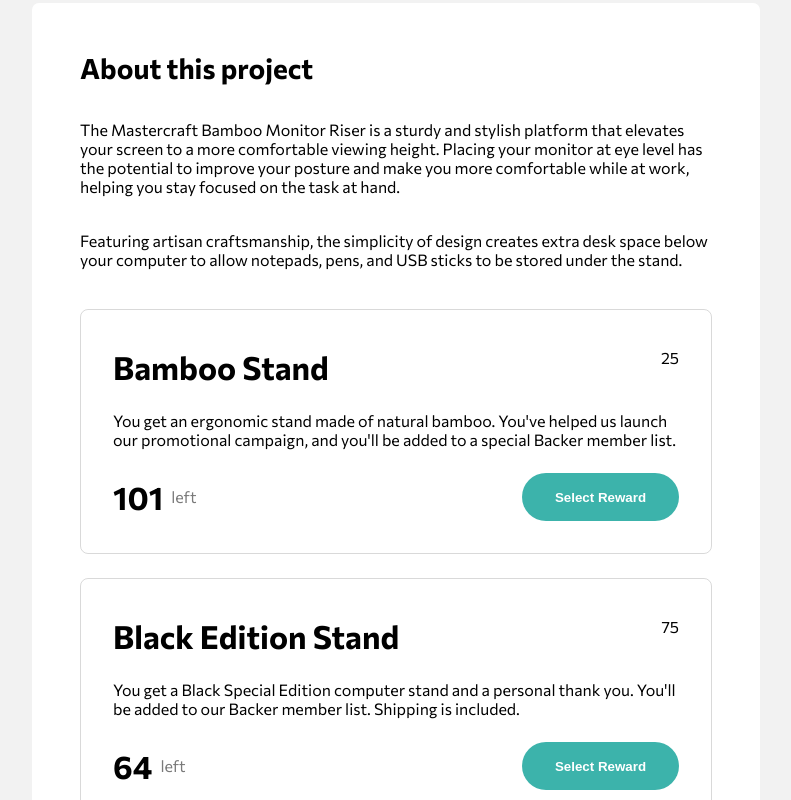
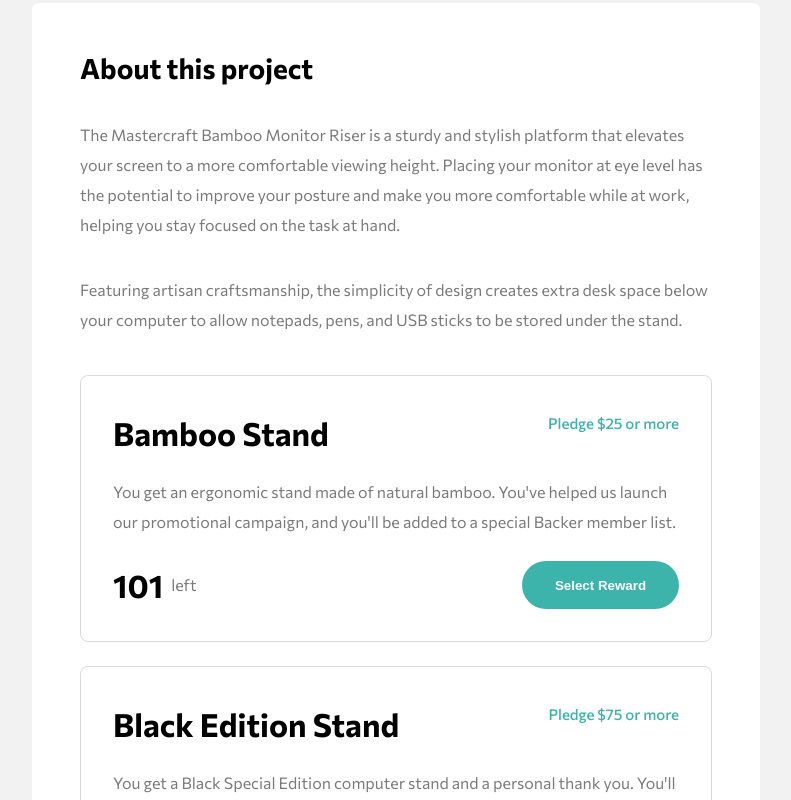
Before and after one commit to mdashfaque-mamdu-au17/crowd-funding-product-page, a React (Create React App) app: page / in a window 1280 px wide. Shown: the part 840-1640 px from the top of the page, without its empty margins (244-1035 px from the left). Built offline with nearby package versions, Linux system fonts and the light colour scheme.

Commit message:
text color change for amount

```diff
--- a/src/components/Texts/Paragraph.js
+++ b/src/components/Texts/Paragraph.js
@@ -4,7 +4,14 @@
 const Paragraph = ({ type, content }) => {
   const classType =
     type === 'primary' ? classes['para-primary'] : classes['para-secondary'];
-  return <p className={classType}>{content}</p>;
+  if (type === 'primary' || type === 'secondary') {
+    return <p className={classType}>{content}</p>;
+  }
+  if (type === 'primaryAmount') {
+    return (
+      <p className={classes['primary-amount']}>Pledge ${content} or more</p>
+    );
+  }
 };
 
 export default Paragraph;
--- a/src/components/Texts/Paragraph.module.css
+++ b/src/components/Texts/Paragraph.module.css
@@ -1,8 +1,16 @@
-.para-primary {
+.para-primary,
+.para-secondary {
   font-size: 14px;
   font-weight: 400;
   line-height: 24px;
   color: #7a7a7a;
+}
+
+.primary-amount {
+  font-size: 14px;
+  line-height: 17px;
+  font-weight: 500;
+  color: #3cb3ab;
 }
 
 @media screen and (min-width: 768px) {
@@ -10,4 +18,14 @@
     font-size: 16px;
     line-height: 20px;
   }
+
+  .para-secondary {
+    font-size: 16px;
+    line-height: 30px;
+  }
+
+  .primary-amount {
+    font-size: 15px;
+    line-height: 18px;
+  }
 }
```
